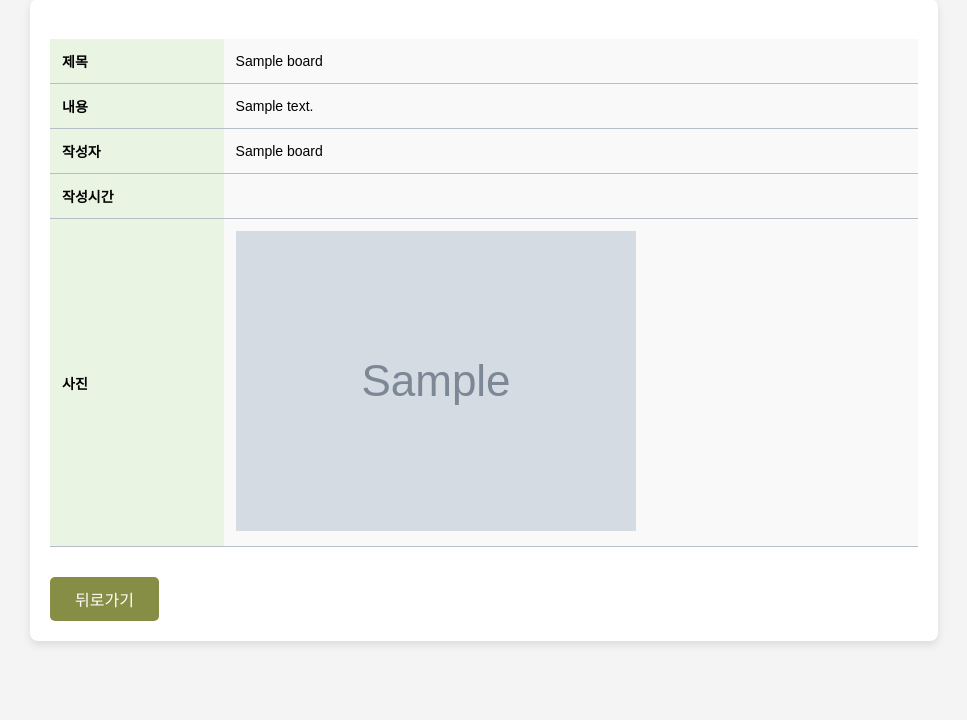
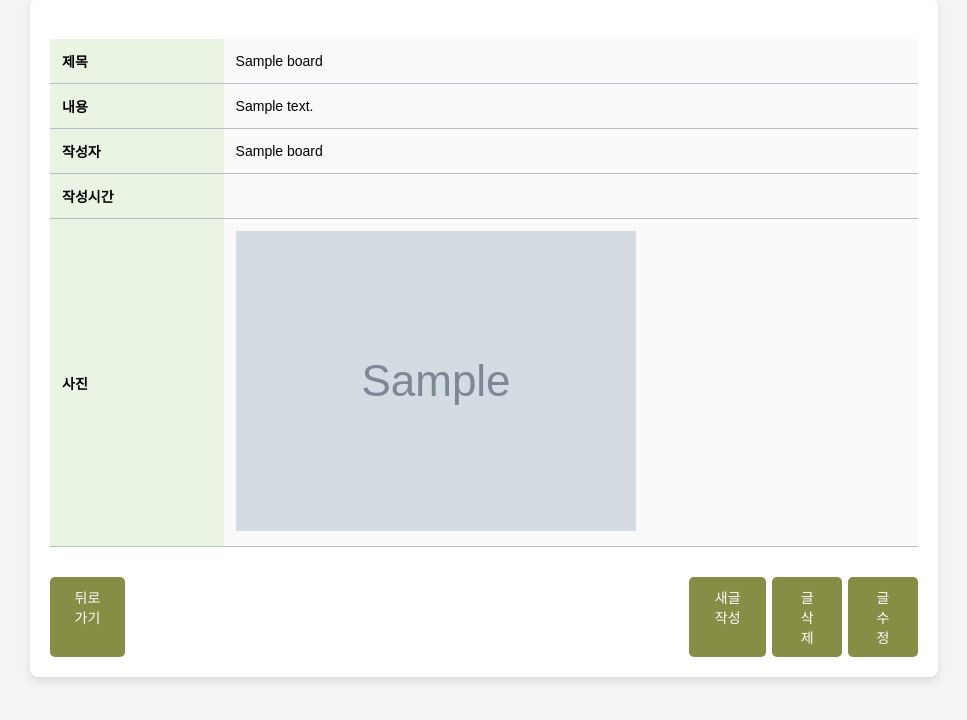
Before and after one commit to Anchaeyeon/PHP-BulletinBoard, a PHP site: page /php/view.php?id=1 in a window 1280 px wide. Shown: the part 21-741 px from the top of the page, without its empty margins (156-1123 px from the left). Run offline with PHP 8.4, Linux system fonts and the light colour scheme; tables that the repository leaves empty or names only in its code hold one stand-in row (values such as "Sample post"); grey boxes marked "Sample" are stand-in pictures; data that the repository does not hold is empty.

Commit message:
버튼 추가

```diff
--- a/css/view.css
+++ b/css/view.css
@@ -48,24 +48,45 @@ td.content img {
     height: auto;
 }
 
-/* 뒤로가기 버튼 스타일 */
-.back-button {
-    text-align: left;
+/* 버튼들이 같은 라인에 배치하기 위한 스타일 */
+.button-container {
+    display: flex;
     margin-top: 30px;
 }
 
-.back {
+/* 버튼 스타일 */
+.button-container a {
     display: inline-block;
-    padding: 10px 25px;
+    padding: 10px 23px;
     background-color: #868D45;
     color: white;
     text-align: center;
     border-radius: 5px;
     text-decoration: none;
-    font-size: 16px;
+    font-size: 14px;
     transition: background-color 0.3s;
 }
 
-.back:hover {
+.button-container a:hover {
     background-color: #798645;
 }
+
+/* 각 버튼의 배치 */
+.button-container .back {
+    text-align: center;
+}
+
+.button-container .write {
+    text-align: center;
+    margin-left: 65%;
+}
+
+.button-container .delete {
+    text-align: center;
+    margin-left: 6px;
+}
+
+.button-container .edit {
+    text-align: center;
+    margin-left: 6px;
+}
--- a/html/board.html
+++ b/html/board.html
@@ -51,6 +51,7 @@
                 </tr>
             </table>
             <div class="button-class">
+                <a href="../php/index.php" class="back">뒤로가기</a>
                 <button type="reset">다시 입력</button>
             <input type="submit" value="작성 완료">
             </div>
--- a/php/view.php
+++ b/php/view.php
@@ -48,9 +48,11 @@ if (!$row) {
                 <td class="content"><img src="../uploads/<?php echo htmlspecialchars($row['file']); ?>" alt="file"></td>
             </tr>
         </table>
-
-        <div class="back-button">
+        <div class="button-container">
             <a href="index.php" class="back">뒤로가기</a>
+            <a href="../html/board.html" class="write">새글 작성</a>
+            <a href="#" class="delete">글 삭제</a>
+            <a href="#" class="edit">글 수정</a>
         </div>
     </div>
 </body>
```
Also changed, not shown: css/board.css (+23 -0 lines).
